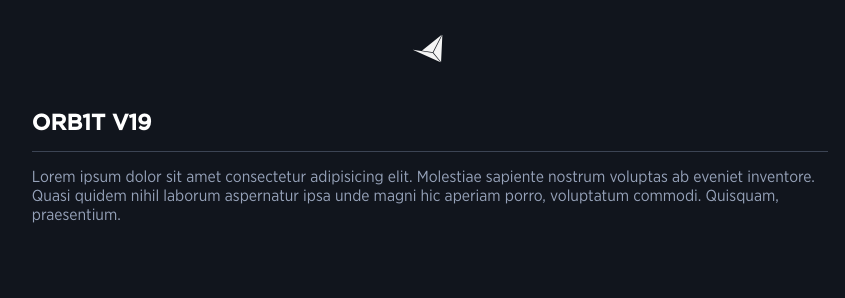
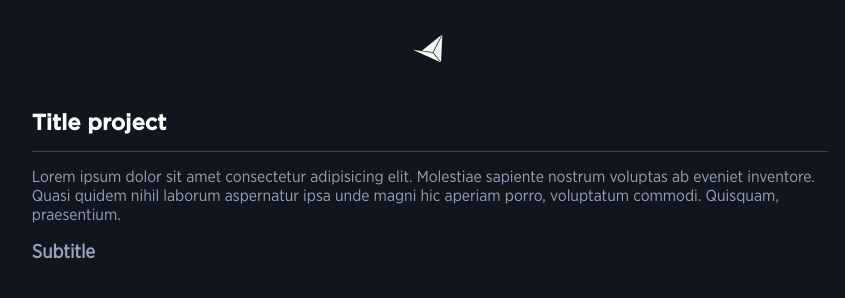
Before and after one commit to salvatoreraccardi/Objex, a plain HTML site: page projects/TEMPLATE/index.html in a window 1280 px wide. Shown: the whole page, without its empty margins (210-1055 px from the left). Drawn offline with Linux system fonts and the light colour scheme.

Commit message:
edit font style

```diff
--- a/css/projectPage.css
+++ b/css/projectPage.css
@@ -8,6 +8,12 @@ h1{
     font-size: 22px;
     color: white;
     font-family: 'mediumTest';
+}
+
+h2{
+    font-size: 19px;
+    color: #96A2B9;
+    font-family: 'par';
 }
 
 p{
--- a/projects/TEMPLATE/index.html
+++ b/projects/TEMPLATE/index.html
@@ -19,11 +19,12 @@
             </div>
 
             <div class="mid">
-                <h1>ORB1T V19</h1>
+                <h1>Title project</h1>
                 <div class="article">
                     <p>
                         Lorem ipsum dolor sit amet consectetur adipisicing elit. Molestiae sapiente nostrum voluptas ab eveniet inventore. Quasi quidem nihil laborum aspernatur ipsa unde magni hic aperiam porro, voluptatum commodi. Quisquam, praesentium.
                     </p>
+                    <h2>Subtitle</h2>
                 </div>
             </div>
 
```
